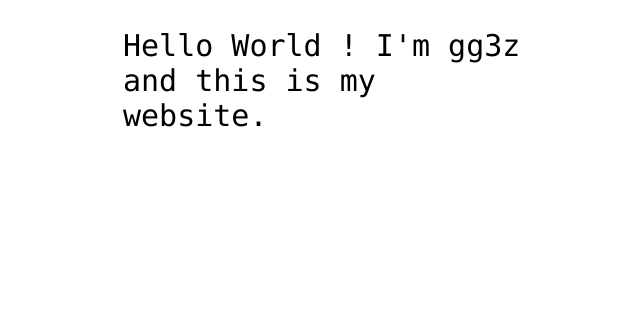
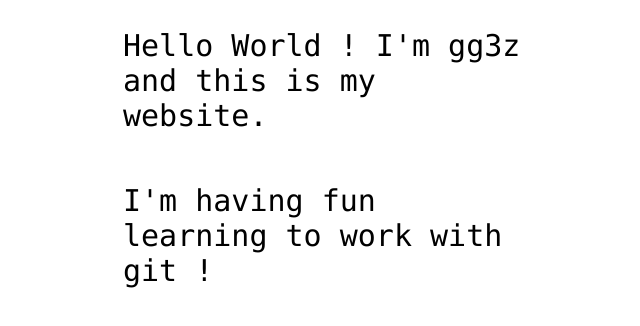
Before and after one commit to gg3z/gg3z.github.io, a plain HTML site: page index.html in a window 1280 px wide. Shown: the part 360-686 px from the top of the page, without its empty margins (317-957 px from the left). Drawn offline with Linux system fonts and the light colour scheme.

Commit message:
Added second line

```diff
--- a/index.html
+++ b/index.html
@@ -13,6 +13,7 @@
 
 <!-- Change this code here by copy and pasting your template on line 15 -->
 <p>Hello World ! I'm gg3z and this is my website.</p>
+<p>I'm having fun learning to work with git !</p>
 
 </body>
 </html>
```
